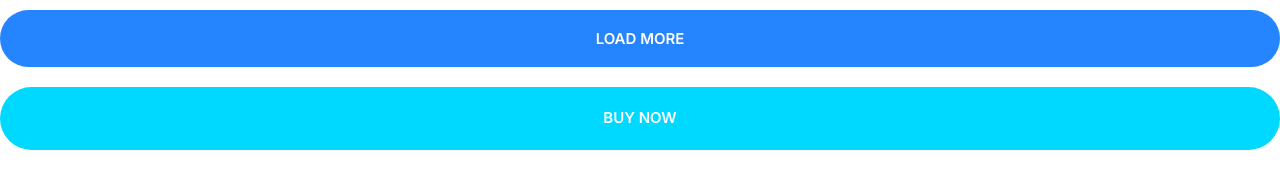
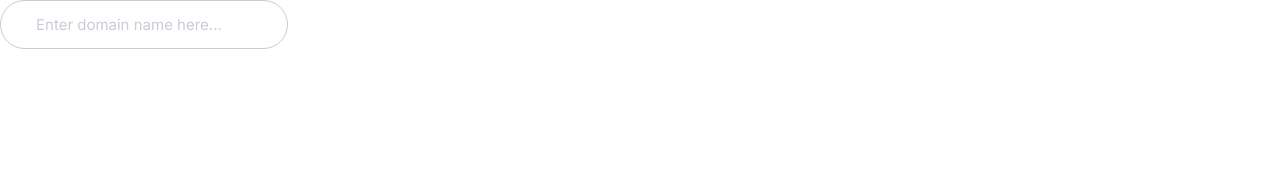
Before and after one commit to alexcammeraat/First-website-build, a plain HTML site: page index.html in a window 1280 px wide. Drawn offline with Linux system fonts and the light colour scheme.

Commit message:
created a simple input field

```diff
--- a/CSS/stylesheet.css
+++ b/CSS/stylesheet.css
@@ -196,7 +196,7 @@ margin-right: 2rem;
 }
 
 .btn--accent:hover{
-    background: ;
+    background:#ec3000 ;
 }
 
 .btn--block{
@@ -218,3 +218,25 @@ margin-right: 2rem;
         font-size: 1.5rem;
     }
 }
+
+/* Input */
+
+
+.input{
+    border-radius: 30px;
+    border: 1px solid #ccc;
+    color: var(--color-Heading);
+    font-size: 2rem;
+    outline: 0;
+    padding: 1.5rem 3.5rem;
+}
+
+::placeholder {
+color: #cdcbd7;
+}
+
+@media screen and (min-width: 1024px) {
+    .input{
+        font-size: 1.5rem;
+    }
+}
--- a/index.html
+++ b/index.html
@@ -12,7 +12,6 @@
     <link rel="stylesheet" href="CSS/stylesheet.css">
 </head>
 <body>
-<button class="btn btn--primary btn--block">Load More</button>
-<a href="#" class="btn btn--secondary btn--block">Buy Now</a>
+<Input type="text" class="input" placeholder="Enter domain name here..."></Input>
 </body>
 </html>
```
